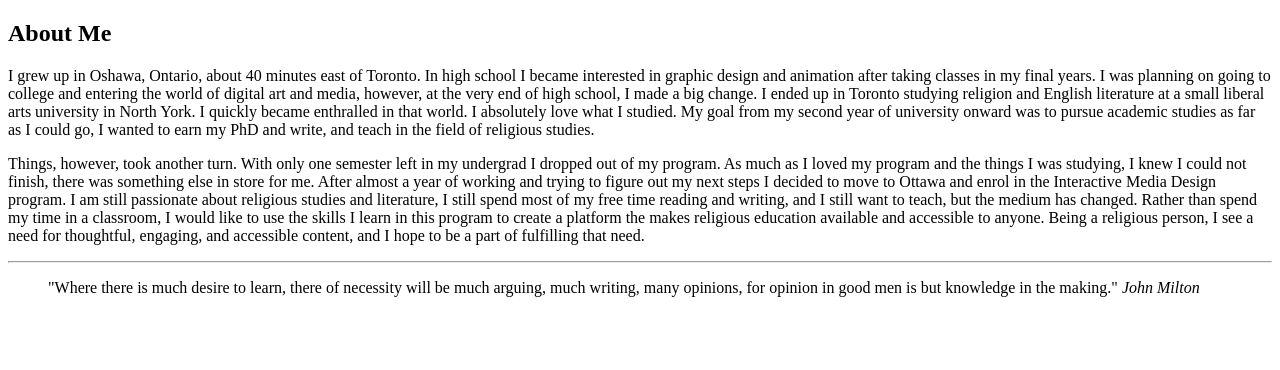
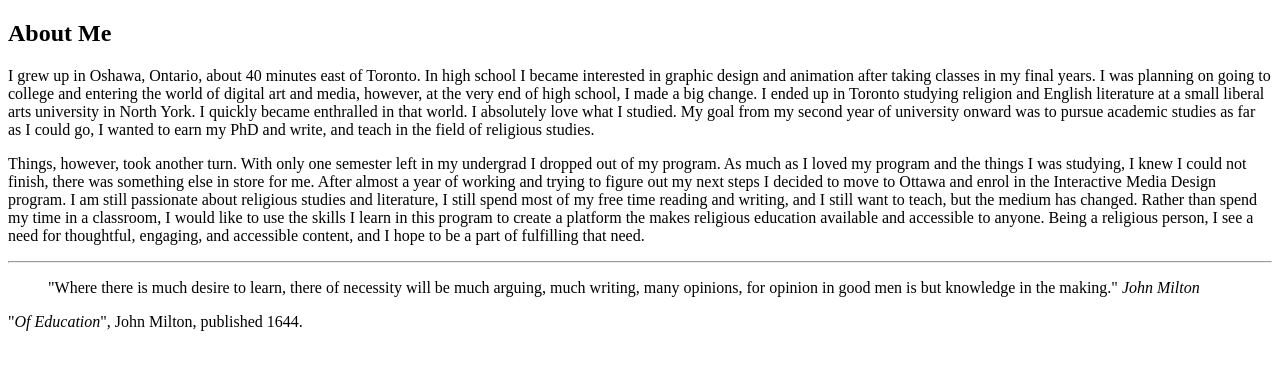
Before and after one commit to plou0090/plou0090.github.io, a plain HTML site: page html-assignment/index.html in a window 1280 px wide. Shown: the part 60-430 px from the top of the page. Drawn offline with Linux system fonts and the light colour scheme.

Commit message:
adding citation

```diff
--- a/html-assignment/index.html
+++ b/html-assignment/index.html
@@ -24,5 +24,8 @@
                 <cite>John Milton</cite>
             </Blockquote>
         </main>
+        <footer>
+            "<i>Of Education</i>", John Milton, published 1644.
+        </footer>
     </body>
 </html>
```
